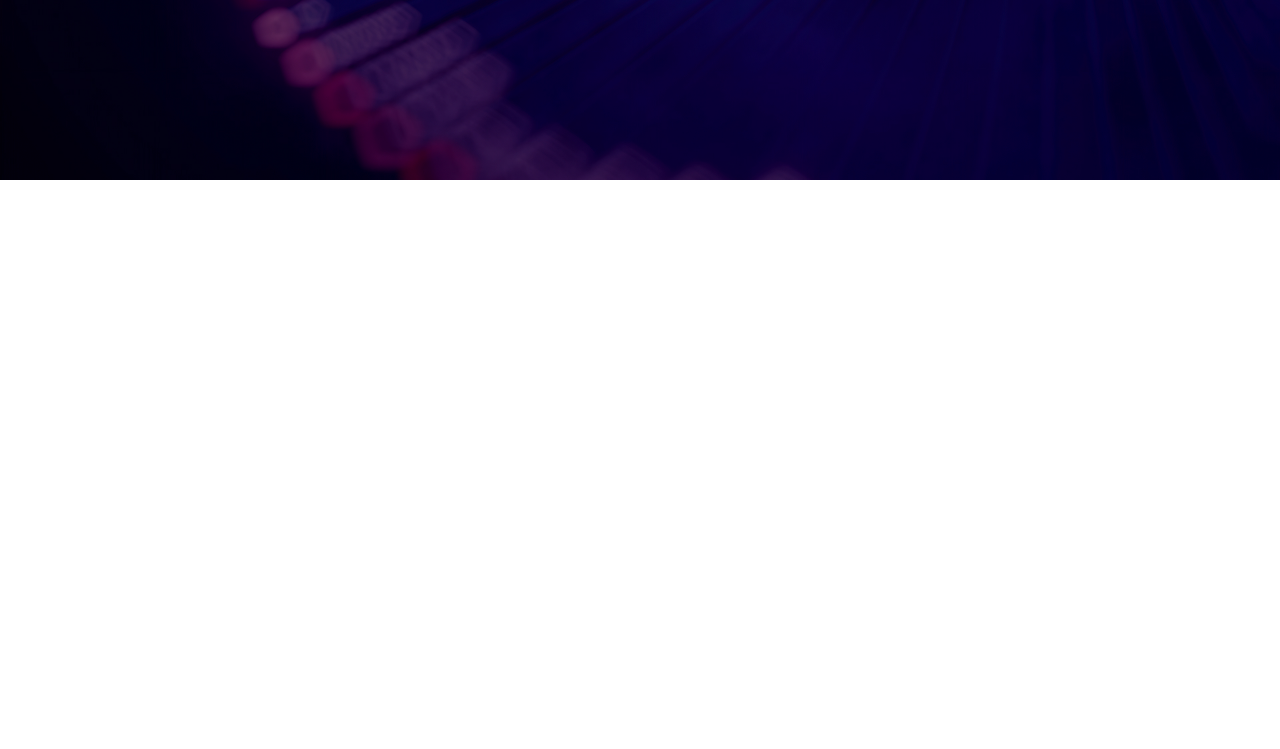
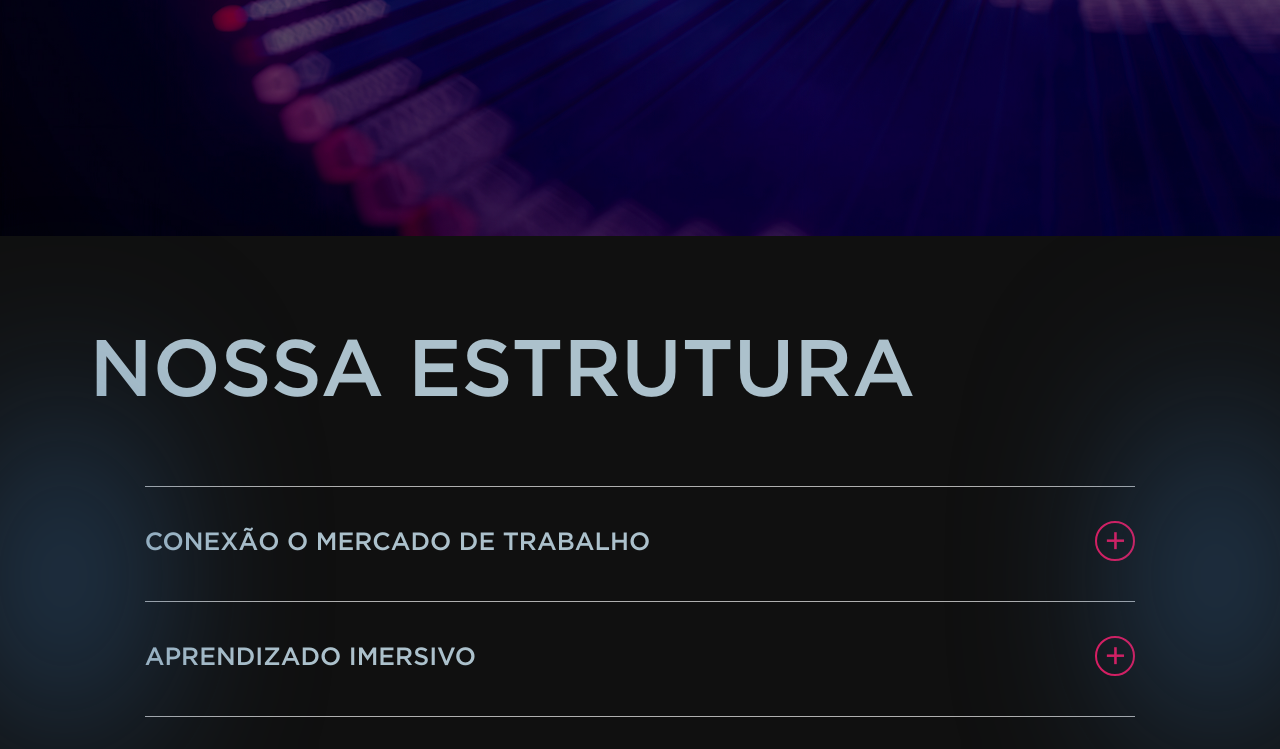
Before and after one commit to Millkyy/fiap-dev, a React (Vite) app: page / in a window 1280 px wide. Shown: the part 2020-2769 px from the top of the page. Before the commit the page ends 2200 px from the top, so only its background shows below. Built offline with nearby package versions, Linux system fonts and the light colour scheme.

Commit message:
Criação da sessão Estrutura e SaberMais

```diff
--- a/src/App.jsx
+++ b/src/App.jsx
@@ -7,6 +7,8 @@ import ScrollDownButton from './components/ScrollDownButton.jsx';
 import EducacaoTech from './components/EducationSection.jsx';
 import ScrollToTop from './components/ScrollToTop.jsx'
 import ParallaxImage from './components/ParallaxImage.jsx'
+import Estrutura from './components/Estrutura.jsx'
+import SaberMais from './components/SaberMais.jsx'
 import { GlobalStyle } from "./styles/GlobalStyle.jsx";
 
 function App() {
@@ -20,6 +22,8 @@ function App() {
       <EducacaoTech />
       <ScrollToTop />
       <ParallaxImage />
+      <Estrutura />
+      <SaberMais />
     </>
   );
 }
--- a/src/components/EducationSection.jsx
+++ b/src/components/EducationSection.jsx
@@ -5,7 +5,7 @@ import FiapNext from '../assets/imgs/fiap-next.jpg';
 //Educação e Tech
 const Section = styled.section`
   width: 100%;
-  height:110vh;
+  min-height:100vh;
   padding: 7%;
   font-weight: 200;
   font-size: 20px;
@@ -16,7 +16,7 @@ const Section = styled.section`
 @media (max-width: 480px){
     width: 101%;
     font-size: 18px;
-    height:170vh;
+    min-height:170vh;
 }
 `;
 
@@ -46,6 +46,7 @@ const ContentWrapper = styled.div`
     display: flex;
     flex-direction: column;
     gap: 70px;
+    padding-bottom: 50px;
 }
 `;
 
--- /dev/null
+++ b/src/components/Estrutura.jsx
@@ -0,0 +1,166 @@
+import React, { useState } from 'react';
+import styled from 'styled-components';
+
+//Container principal
+const Section = styled.section`
+  position: relative;
+  width: 100%;
+  min-height: 90vh;
+  padding: 7%;
+  background: #101010;
+  color: #ACC1CC;
+  display: flex;
+  flex-direction: column;
+  font-weight: 200;
+
+  @media (max-width: 480px){
+    width: 101%;
+    font-size: 16px;
+    min-height:100vh;
+}
+`;
+
+//Brilho lateral azulado
+const SideGlow = styled.div`
+  position: absolute;
+  width: 10vw;
+  height: 500px;
+  background: radial-gradient(circle, rgba(54,103,153,0.9) 0%, transparent 90%);
+  filter: blur(90px);
+
+  ${({ position }) =>
+    position === 'left'
+      ? 'left: 0;'
+      : 'right: 0;'}
+
+@media (max-width: 480px){
+    display: none;
+}
+`;
+
+//Título
+const Title = styled.h1`
+  font-size: 80px;
+  font-weight: 500;
+  margin-bottom: 5rem;
+
+@media (max-width: 480px){
+    font-size: 40px;
+    max-width: 200px;
+    padding-top: 50px;
+}
+`;
+
+//Item individual do Accordion
+const AccordionItem = styled.div`
+  width: 100%;
+  max-width: 90%;
+  margin: 0 auto;
+  border-top: 1px solid #AFAFAF;
+  padding: 1.5rem 0;
+
+  &:last-of-type {
+    border-bottom: 1px solid #AFAFAF;
+  }
+`;
+
+//Título de cada item
+const ItemTitle = styled.h3`
+  font-size: 25px;
+  font-weight: 500;
+  text-transform: uppercase;
+
+@media (max-width: 480px){
+    max-width: 200px;
+    line-height: 2rem;
+    font-size: 24px;
+}
+`;
+
+//Paragrafo de cada item
+const ItemParagraph = styled.p`
+  font-size: 18px;
+  text-align: justify;
+  padding: 20px 0;
+  color: #AFAFAF;
+`;
+
+//Cabeçalho do item
+const Header = styled.div`
+  display: flex;
+  justify-content: space-between;
+  text-transform: uppercase;
+  align-items: center;
+  padding-top: 10px;
+`;
+
+//Icone de abrir e fechar o accordion
+const Icon = styled.span`
+  font-size: 35px;
+  color: #ED145B;
+  width: 40px;
+  height: 40px;
+  border: solid 2px #ED145B;
+  border-radius: 99999px;
+  cursor: pointer;
+  display: flex;
+  align-items: center;
+  justify-content: center;
+`;
+
+//Efeito do Accordion
+const Content = styled.div`
+  margin-top: 1rem;
+  max-height: ${({ isOpen }) => (isOpen ? '500px' : '0')};
+  overflow: hidden;
+  transition: max-height 0.4s ease;
+`;
+
+//Dados exibidos no Accordion
+const items = [
+  {
+    title: 'Conexão o mercado de trabalho',
+    content: 'A FIAP se destaca não apenas pelo seu ensino inovador, mas também pela forma como conecta seus alunos ao mercado de trabalho. A instituição tem parcerias com algumas das maiores empresas de tecnologia do mundo, permitindo que seus estudantes participem de desafios reais, hackathons e programas de mentoria. Dessa forma, além de adquirirem conhecimento teórico e prático, os alunos têm a chance de desenvolver networking e garantir oportunidades de estágio e emprego ainda durante o curso. A FIAP compreende que o aprendizado vai além da sala de aula, por isso incentiva projetos interdisciplinares que desafiam a criatividade e a capacidade de resolução de problemas dos futuros profissionais.'
+  },
+  {
+    title: 'Aprendizado imersivo',
+    content: 'Outro diferencial da FIAP é a sua estrutura moderna, pensada para proporcionar uma experiência de aprendizado imersiva e dinâmica.  Os laboratórios contam com equipamentos de ponta e softwares atualizados, permitindo que os alunos experimentem na prática as tecnologias que usarão no mercado de trabalho. Além disso, os espaços colaborativos  são projetados para estimular o trabalho em equipe, um fator essencial para profissionais da área de tecnologia. O ambiente acadêmico da FIAP reflete a realidade das grandes empresas do setor, preparando os alunos para os desafios que enfrentarão ao longo da carreira.'
+  },
+  {
+    title: 'Ensino personalizado',
+    content: 'A instituição também aposta na personalização do ensino, oferecendo cursos e trilhas de aprendizado que se adaptam aos diferentes perfis de profissionais. Seja para quem deseja seguir carreira no desenvolvimento de software, na ciência de dados, na segurança cibernética ou até mesmo no empreendedorismo digital, a FIAP possui um programa que atende às necessidades do mercado e às aspirações dos estudantes. Além disso, os cursos são atualizados constantemente para acompanhar as inovações tecnológicas, garantindo que os alunos sempre tenham acesso ao que há de mais recente no setor.'
+  },
+  {
+    title: 'Inovação e transformação',
+    content: 'Por fim, a FIAP se destaca por seu compromisso com a inovação e a transformação digital. A faculdade não apenas ensina tecnologia, mas a utiliza para melhorar a experiência de aprendizado, com plataformas interativas, inteligência artificial aplicada ao ensino e metodologias ativas que engajam os alunos. Seu foco é formar profissionais completos, que não apenas dominam ferramentas e linguagens de programação, mas também sabem resolver problemas, inovar e liderar. Seja para quem busca uma primeira formação ou para profissionais que desejam se atualizar, a FIAP se consolidou como uma das melhores instituições do Brasil para quem quer construir uma carreira de sucesso na tecnologia.'
+  }
+];
+
+const Estrutura = () => {
+  const [activeIndex, setActiveIndex] = useState(null);
+
+  const toggle = (index) => {
+    setActiveIndex(activeIndex === index ? null : index);
+  };
+
+  return (
+    <Section>
+        <SideGlow position="left" />
+        <SideGlow position="right" />
+      <Title>NOSSA ESTRUTURA</Title>
+      {items.map((item, index) => (
+        <AccordionItem key={index}>
+            <Header onClick={() => toggle(index)}>
+                <ItemTitle>{item.title}</ItemTitle>
+                <Icon>{activeIndex === index ? '−' : '+'}</Icon>
+            </Header>
+            <Content isOpen={activeIndex === index}>
+                <ItemParagraph>{item.content}</ItemParagraph>
+            </Content>
+        </AccordionItem>
+      ))}
+    </Section>
+  );
+};
+
+export default Estrutura;
--- a/src/components/HeroSection.jsx
+++ b/src/components/HeroSection.jsx
@@ -5,7 +5,7 @@ import backgroundHero from "../assets/imgs/header.jpg";
 //background image
 const HeroContainer = styled.section`
   width: 100%;
-  height: 95vh;
+  min-height: 95vh;
   background:
     linear-gradient(to right, rgba(0, 0, 0, 1) 35%, rgba(0, 0, 0, 0.5) 65%),
     url(${backgroundHero}) no-repeat center/cover;
@@ -17,7 +17,7 @@ const HeroContainer = styled.section`
     width: 101%;
     padding-top: 15vh;
     align-items: start;
-    height: 70vh;
+    min-height: 70vh;
     background:
       linear-gradient(to right, rgba(0, 0, 0, 1) 35%, rgba(0, 0, 0, 0.5) 65%),
       linear-gradient(to top, rgba(0, 0, 0, 1) 20%, rgba(0, 0, 0, 0.1) 80%),
--- a/src/components/ParallaxImage.jsx
+++ b/src/components/ParallaxImage.jsx
@@ -17,6 +17,7 @@ const ParallaxSection = styled.section`
 
 @media (max-width: 480px){
     width: 101%;
+    height: 50vh;
 }
 `;
 
--- /dev/null
+++ b/src/components/SaberMais.jsx
@@ -0,0 +1,64 @@
+import React from 'react';
+import styled from 'styled-components';
+
+// Container principal
+const ContactSection = styled.section`
+  min-height: 80vh;
+  background: #101010;
+  color: #ACC1CC;
+  text-align: center;
+  align-content: flex-end;
+  padding: 30vh 0;
+  font-weight: 500;
+
+@media (max-width: 480px){
+    min-height: 65vh;
+    padding: 15vh 0;
+}
+`;
+
+// Título
+const Title = styled.h2`
+  font-size: 80px;
+  margin-bottom: 5rem;
+
+@media (max-width: 480px){
+    padding: 0 100px;
+    font-size: 40px;
+}
+`;
+
+// Botão com borda e hover
+const ContactButton = styled.button`
+  font-family: 'Gotham', 'Roboto', sans-serif;
+  font-weight: 500;
+  font-size: 30px;
+  text-transform: uppercase;
+  color: #ED145B;
+  background: transparent;
+  padding: 1rem 3.5rem;
+  border: 2px solid #ED145B;
+  cursor: pointer;
+  transition: 0.3s ease;
+
+  &:hover {
+    background-color: #ED145B;
+    color: #101010;
+    font-weight: 500;
+  }
+
+@media (max-width: 480px){
+    font-size: 20px;
+}
+`;
+
+const SaberMais = () => {
+  return (
+    <ContactSection>
+      <Title>QUER SABER MAIS?</Title>
+      <ContactButton>Entre em contato</ContactButton>
+    </ContactSection>
+  );
+};
+
+export default SaberMais;
--- a/src/components/ScrollDownButton.jsx
+++ b/src/components/ScrollDownButton.jsx
@@ -10,6 +10,7 @@ const Container = styled.div`
   flex-direction: column;
   justify-content: center;
   align-items: center;
+  cursor: pointer;
 
 @media (max-width: 480px){
     display: none;
--- a/src/components/ScrollToTop.jsx
+++ b/src/components/ScrollToTop.jsx
@@ -14,11 +14,18 @@ const BackToTopButton = styled.button`
   display: flex;
   align-items: center;
   justify-content: center;
+  z-index: 9999;
 
 
   opacity: ${(props) => (props.visible ? 1 : 0)};
   pointer-events: ${(props) => (props.visible ? 'all' : 'none')};
   transition: opacity 0.4s ease;
+
+
+@media (max-width: 480px){
+    bottom: 5vh;
+    right: 5vw;
+}
 `;
 
 const ScrollToTop = () => {
--- a/src/styles/GlobalStyle.jsx
+++ b/src/styles/GlobalStyle.jsx
@@ -8,6 +8,14 @@ export const GlobalStyle = createGlobalStyle`
 	font-family: 'Gotham';
     src: url('/src/assets/fonts/gotham/GothamHTF-Medium.otf') format('opentype');
     font-weight: 500;
+    font-style: normal;
+}
+
+//Gotham Bold
+@font-face {
+	font-family: 'Gotham';
+    src: url('/src/assets/fonts/gotham/GothamHTF-Bold.otf') format('opentype');
+    font-weight: 400;
     font-style: normal;
 }
 
```
